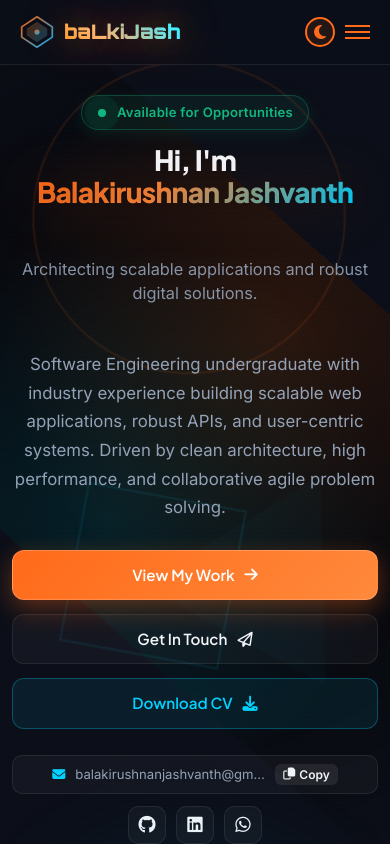
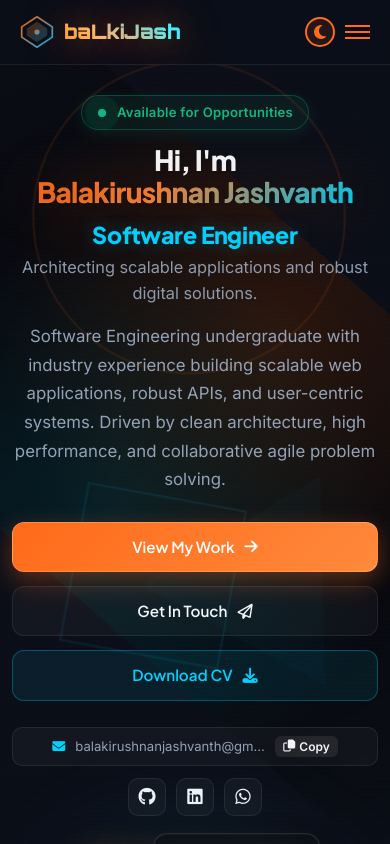
Before and after one commit to jashvanth370/React_Portfolio, a React (Vite) app: page / in a window 390 px wide. Shown: the top 844 px of the page. Built offline with nearby package versions, Linux system fonts and the light colour scheme.

Commit message:
feat: add TextRotator component, experience data, and main stylesheet

```diff
--- a/src/components/TextRotator.jsx
+++ b/src/components/TextRotator.jsx
@@ -9,8 +9,8 @@ function Chars({ text, leaving }) {
   return text.split('').map((char, i) => (
     <span
       key={i}
-      className={`rotator-char char${leaving ? ' out' : ''}`}
-      style={{ animationDelay: `${i * (leaving ? 0.02 : 0.04)}s` }}
+      className={`rotator-char${leaving ? ' out' : ''}`}
+      style={{ animationDelay: `${i * (leaving ? 0.02 : 0.035)}s` }}
     >
       {char === ' ' ? '\u00A0' : char}
     </span>
@@ -65,19 +65,20 @@ export default function TextRotator({ items }) {
   }, [items.length]);
 
   return (
-    <div className="hero-rotator text-rotator">
+    <div className="hero-rotator">
       {items.map((item, i) => {
         const active = i === current;
 
         return (
           <div
             key={item.title}
-            className={`rotator-slide text-set${active ? ' active' : ''}`}
+            className={`rotator-slide${active ? ' active' : ''}`}
+            aria-hidden={!active}
           >
-            <h2 className="rotator-title glitch-text" data-text={item.title}>
+            <h2 className="rotator-title">
               {active ? <Chars text={item.title} leaving={leaving} /> : item.title}
             </h2>
-            <p className={`rotator-subtitle subtitle${active && subtitleVisible ? ' visible' : ''}`}>
+            <p className={`rotator-subtitle${active && subtitleVisible ? ' visible' : ''}`}>
               {item.subtitle}
             </p>
           </div>
--- a/src/data/experience.js
+++ b/src/data/experience.js
@@ -80,10 +80,10 @@ export const experience = [
       "Participated in Agile workflows via daily **Scrum meetings**, utilizing **ClickUp** and **Azure Backlog** for task management."
     ],
     "tech": [
-      {
-        "title": "C#",
-        "icon": "https://cdn.jsdelivr.net/gh/devicons/devicon/icons/csharp/csharp-original.svg"
-      },
+      // {
+      //   "title": "C#",
+      //   "icon": "https://cdn.jsdelivr.net/gh/devicons/devicon/icons/csharp/csharp-original.svg"
+      // },
       {
         "title": "JavaScript",
         "icon": "https://cdn.jsdelivr.net/gh/devicons/devicon/icons/javascript/javascript-original.svg"
@@ -100,18 +100,18 @@ export const experience = [
         "title": "Tailwind",
         "icon": "https://cdn.jsdelivr.net/gh/devicons/devicon/icons/tailwindcss/tailwindcss-original.svg"
       },
-      {
-        "title": "ASP.NET",
-        "icon": "https://cdn.jsdelivr.net/gh/devicons/devicon/icons/dotnetcore/dotnetcore-original.svg"
-      },
+      // {
+      //   "title": "ASP.NET",
+      //   "icon": "https://cdn.jsdelivr.net/gh/devicons/devicon/icons/dotnetcore/dotnetcore-original.svg"
+      // },
       {
         "title": "Angular",
         "icon": "https://cdn.jsdelivr.net/gh/devicons/devicon/icons/angularjs/angularjs-original.svg"
       },
-      {
-        "title": "PostgreSQL",
-        "icon": "https://cdn.jsdelivr.net/gh/devicons/devicon/icons/postgresql/postgresql-original.svg"
-      },
+      // {
+      //   "title": "PostgreSQL",
+      //   "icon": "https://cdn.jsdelivr.net/gh/devicons/devicon/icons/postgresql/postgresql-original.svg"
+      // },
       {
         "title": "REST API",
         "icon": "https://cdn.jsdelivr.net/gh/devicons/devicon/icons/fastapi/fastapi-original.svg"
--- a/src/styles.css
+++ b/src/styles.css
@@ -625,15 +625,15 @@ nav.scrolled {
 /* Rotator Headline */
 .hero-rotator-box {
     width: 100%;
-    min-height: 64px;
-    margin-bottom: 10px;
+    min-height: 76px;
+    margin-bottom: 12px;
     position: relative;
 }
 
 .hero-rotator {
     position: relative;
     width: 100%;
-    min-height: 64px;
+    min-height: 76px;
     display: flex;
     align-items: flex-start;
     text-align: left;
@@ -657,53 +657,63 @@ nav.scrolled {
 
 .rotator-title {
     font-family: var(--font-heading);
-    font-size: clamp(1.4rem, 2.4vw, 2rem);
-    font-weight: 700;
-    letter-spacing: -0.01em;
+    font-size: clamp(1.45rem, 2.5vw, 2.15rem);
+    font-weight: 800;
+    letter-spacing: -0.015em;
     margin: 0;
     line-height: 1.25;
     color: var(--accent-color);
-    text-shadow: 0 0 25px rgba(var(--secondary-rgb), 0.35);
+    text-shadow: 0 0 18px rgba(var(--secondary-rgb), 0.35);
 }
 
 .rotator-char {
     display: inline-block;
+    color: inherit;
     opacity: 0;
-    transform: translateY(18px);
-    animation: rotatorCharIn 0.45s cubic-bezier(0.16, 1, 0.3, 1) forwards;
+    transform: translateY(16px);
+    animation: rotatorCharIn 0.38s cubic-bezier(0.16, 1, 0.3, 1) forwards;
+    will-change: transform, opacity;
 }
 
 @keyframes rotatorCharIn {
-    to {
+    0% {
+        opacity: 0;
+        transform: translateY(16px);
+    }
+    100% {
         opacity: 1;
         transform: translateY(0);
     }
 }
 
 .rotator-char.out {
-    animation: rotatorCharOut 0.28s cubic-bezier(0.7, 0, 0.84, 0) forwards;
+    animation: rotatorCharOut 0.25s cubic-bezier(0.7, 0, 0.84, 0) forwards;
 }
 
 @keyframes rotatorCharOut {
-    to {
+    0% {
+        opacity: 1;
+        transform: translateY(0);
+    }
+    100% {
         opacity: 0;
-        transform: translateY(-16px);
+        transform: translateY(-14px);
     }
 }
 
 .rotator-subtitle {
     font-family: var(--font-body);
     font-size: 1.02rem;
-    line-height: 1.5;
+    line-height: 1.55;
     color: var(--text-muted);
     margin: 6px 0 0 0;
     opacity: 0;
-    transform: translateY(6px);
-    transition: all 0.4s ease;
+    transform: translateY(8px);
+    transition: opacity 0.4s ease, transform 0.4s ease;
 }
 
 .rotator-subtitle.visible {
-    opacity: 0.92;
+    opacity: 0.95;
     transform: translateY(0);
 }
 
@@ -2804,90 +2814,6 @@ footer {
     list-style-type: none;
 }
 
-/* --- Right-To-Left Sliding Text Rotator --- */
-.text-rotator {
-    position: relative;
-    height: 120px;
-    margin: 0;
-    overflow: hidden;
-    width: 100%;
-}
-
-.text-set {
-    position: absolute;
-    top: 0;
-    left: 0;
-    width: 100%;
-    opacity: 0;
-    visibility: hidden;
-}
-
-.text-set.active {
-    opacity: 1;
-    visibility: visible;
-}
-
-.glitch-text {
-    font-family: 'Orbitron', monospace;
-    font-weight: 900;
-    color: var(--text-color);
-    position: relative;
-    display: inline-block;
-    background: linear-gradient(45deg, var(--primary), var(--secondary));
-    -webkit-background-clip: text;
-    background-clip: text;
-    -webkit-text-fill-color: transparent;
-    text-transform: uppercase;
-    white-space: nowrap;
-}
-
-.text-set.active .glitch-text {
-    animation: move-right-to-left 4s forwards;
-}
-
-.text-set.active .subtitle {
-    opacity: 0;
-    animation: fade-in-up 0.5s ease forwards;
-    animation-delay: 0.6s;
-}
-
-@keyframes move-right-to-left {
-    0% {
-        transform: translateX(100vw);
-        opacity: 0;
-        animation-timing-function: cubic-bezier(0.25, 1, 0.5, 1);
-    }
-
-    15% {
-        transform: translateX(0);
-        opacity: 1;
-        animation-timing-function: linear;
-    }
-
-    85% {
-        transform: translateX(0);
-        opacity: 1;
-        animation-timing-function: cubic-bezier(0.5, 0, 0.75, 0);
-    }
-
-    100% {
-        transform: translateX(-100vw);
-        opacity: 0;
-    }
-}
-
-@keyframes fade-in-up {
-    0% {
-        opacity: 0;
-        transform: translateY(10px);
-    }
-
-    100% {
-        opacity: 0.9;
-        transform: translateY(0);
-    }
-}
-
 /* --- High-End Scroll Reveal Animations --- */
 .reveal,
 .reveal-up {
@@ -3049,9 +2975,20 @@ footer {
         text-align: center;
     }
 
+    .hero-rotator-box {
+        min-height: 94px;
+        margin-bottom: 8px;
+    }
+
     .hero-rotator {
         justify-content: center;
         text-align: center;
+    }
+
+    .rotator-slide.active {
+        display: flex;
+        flex-direction: column;
+        align-items: center;
     }
 
     .rotator-title,
```
